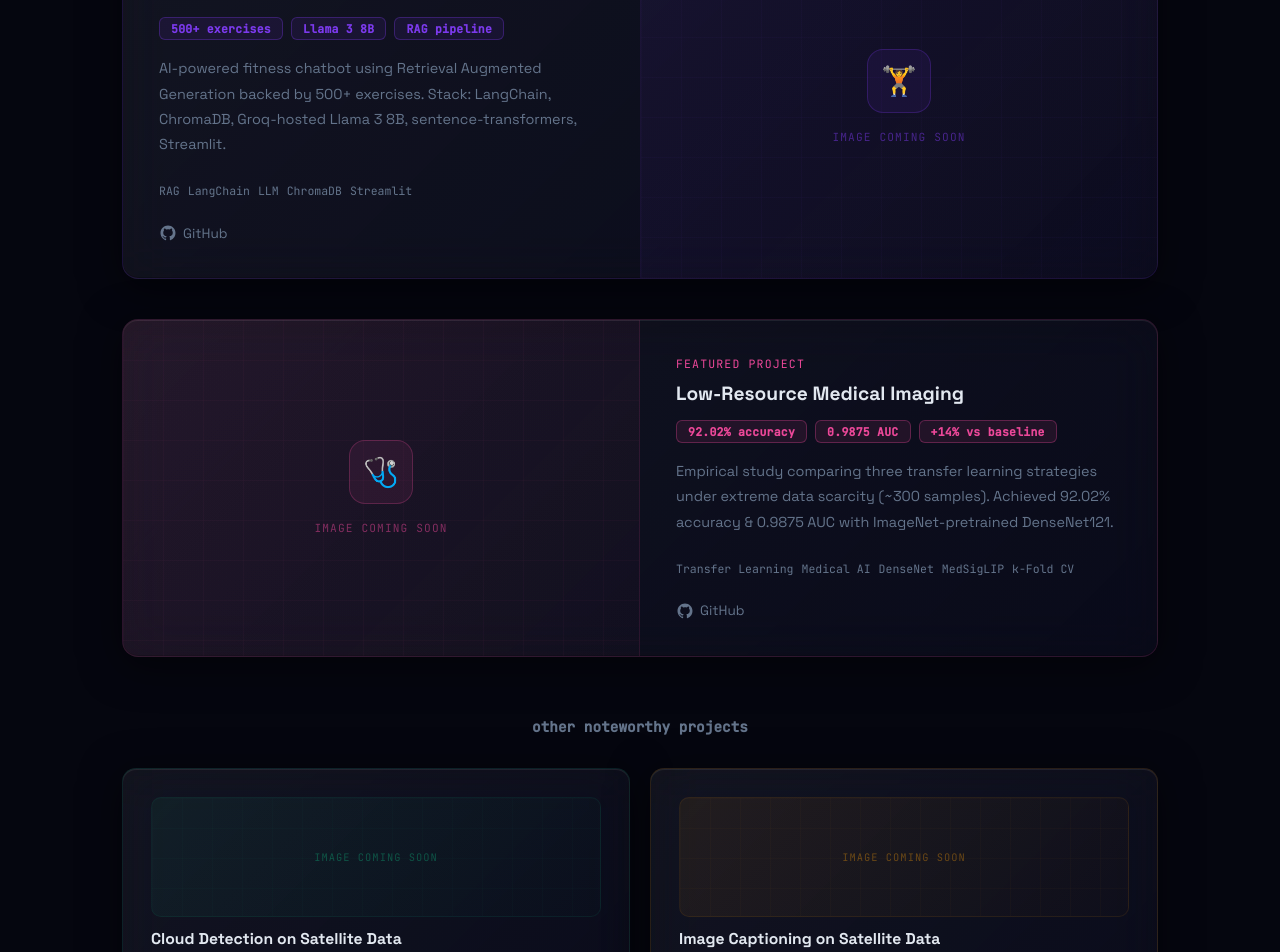
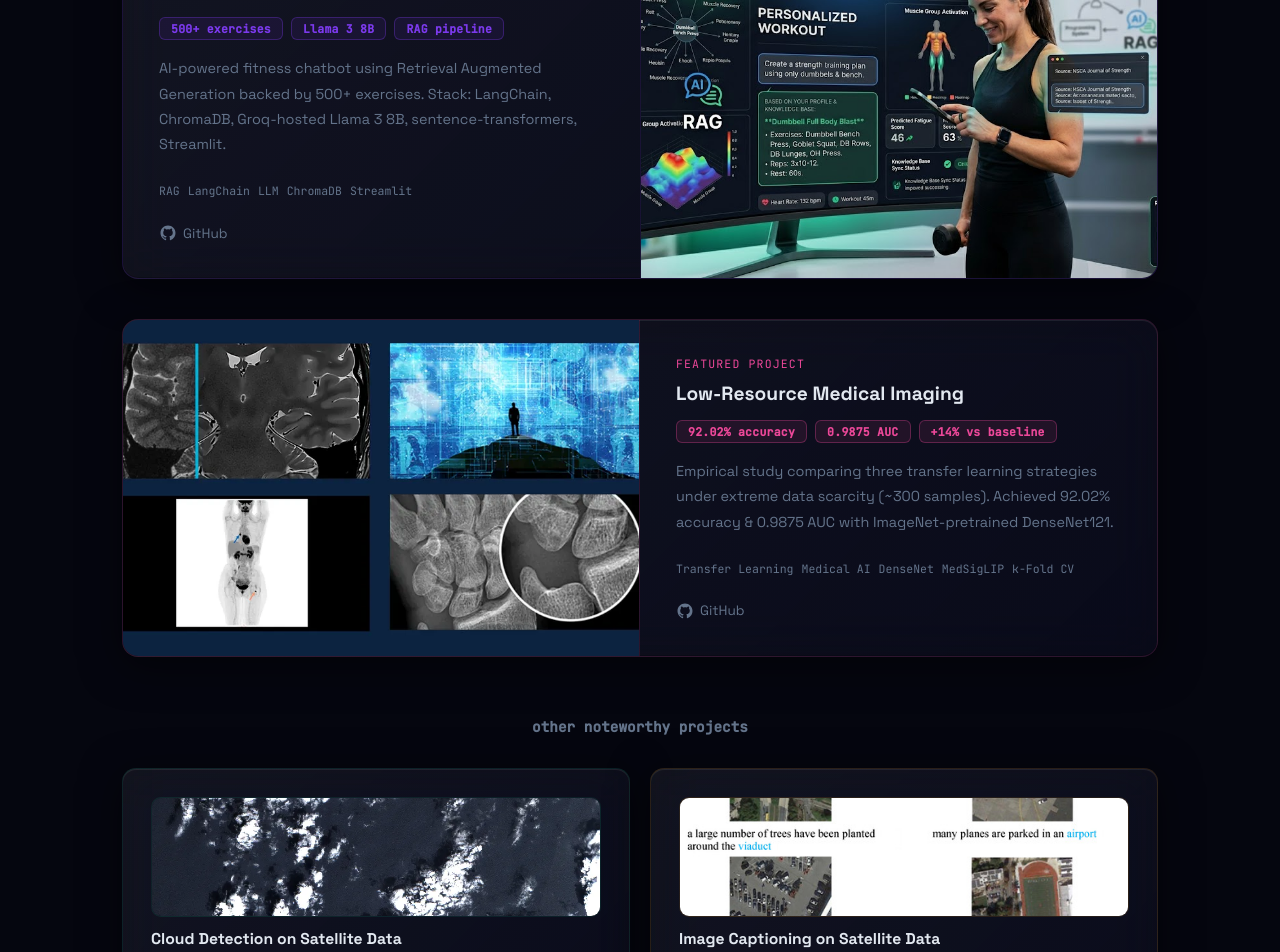
Before and after one commit to Aayush99000/Portfolio, a React (Vite) app: page / in a window 1280 px wide. Shown: the part 4560-5512 px from the top of the page. Built offline with nearby package versions, Linux system fonts and the light colour scheme.

Commit message:
feat(projects): add image paths for all five projects

```diff
--- a/src/components/Projects.jsx
+++ b/src/components/Projects.jsx
@@ -4,7 +4,7 @@ import { motion, useInView } from "framer-motion";
 const projects = [
   {
     title: "Text-to-Sign Motion Generation",
-    image: null, // set to '/images/sign-language.png' when ready
+    image: "/images/Sign-to-text.png",
     desc: "Pipeline mapping natural language to realistic sign language motion sequences (T × 668 skeletal features) using a 55-joint BVH skeleton at 30 FPS across ~12k training samples.",
     metrics: ["~12k samples", "30 FPS", "668 features/frame"],
     tags: ["NLP", "Motion Synthesis", "SMPL-X", "Diffusion", "PyTorch"],
@@ -18,7 +18,7 @@ const projects = [
     metrics: ["500+ exercises", "Llama 3 8B", "RAG pipeline"],
     tags: ["RAG", "LangChain", "LLM", "ChromaDB", "Streamlit"],
     github: "https://github.com/Aayush99000",
-    image: null, // set to '/images/rag-fitness.png' when ready
+    image: "/images/RAG-fitness.png",
     color: "#7c3aed",
     featured: true,
   },
@@ -34,7 +34,7 @@ const projects = [
       "k-Fold CV",
     ],
     github: "https://github.com/Aayush99000",
-    image: null, // set to '/images/medical-imaging.png' when ready
+    image: "/images/medical-imaging.png",
     color: "#ec4899",
     featured: true,
   },
@@ -44,7 +44,7 @@ const projects = [
     metrics: ["98% accuracy", "93% Dice score", "1k+ images"],
     tags: ["UNet", "Segmentation", "LANDSAT", "TensorFlow", "GIS"],
     github: null,
-    image: null, // set to '/images/cloud-detection.png' when ready
+    image: "/images/cloud-detection.png",
     color: "#10b981",
   },
   {
@@ -59,7 +59,7 @@ const projects = [
       "Encoder-Decoder",
     ],
     github: null,
-    image: null, // set to '/images/image-captioning.png' when ready
+    image: "/images/image-captioning.png",
     color: "#f59e0b",
   },
 ];
@@ -164,7 +164,11 @@ export default function Projects() {
                   <img
                     src={p.image}
                     alt={p.title}
-                    style={{ width: "100%", height: "100%", objectFit: "cover" }}
+                    style={{
+                      width: "100%",
+                      height: "100%",
+                      objectFit: "cover",
+                    }}
                   />
                 ) : (
                   <>
@@ -175,19 +179,37 @@ export default function Projects() {
                         backgroundImage: `repeating-linear-gradient(${p.color}08 0 1px, transparent 1px 40px), repeating-linear-gradient(90deg, ${p.color}08 0 1px, transparent 1px 40px)`,
                       }}
                     />
-                    <div style={{ position: "relative", textAlign: "center", padding: 24 }}>
+                    <div
+                      style={{
+                        position: "relative",
+                        textAlign: "center",
+                        padding: 24,
+                      }}
+                    >
                       <div
                         style={{
-                          width: 64, height: 64, borderRadius: 16,
+                          width: 64,
+                          height: 64,
+                          borderRadius: 16,
                           background: `${p.color}15`,
                           border: `1px solid ${p.color}40`,
-                          display: "flex", alignItems: "center", justifyContent: "center",
-                          margin: "0 auto 12px", fontSize: "1.8rem",
+                          display: "flex",
+                          alignItems: "center",
+                          justifyContent: "center",
+                          margin: "0 auto 12px",
+                          fontSize: "1.8rem",
                         }}
                       >
                         {i === 0 ? "🤟" : i === 1 ? "🏋️" : "🩺"}
                       </div>
-                      <span style={{ fontFamily: "JetBrains Mono", fontSize: "0.7rem", color: `${p.color}80`, letterSpacing: "0.1em" }}>
+                      <span
+                        style={{
+                          fontFamily: "JetBrains Mono",
+                          fontSize: "0.7rem",
+                          color: `${p.color}80`,
+                          letterSpacing: "0.1em",
+                        }}
+                      >
                         IMAGE COMING SOON
                       </span>
                     </div>
@@ -378,17 +400,30 @@ export default function Projects() {
                   <img
                     src={p.image}
                     alt={p.title}
-                    style={{ width: "100%", height: "100%", objectFit: "cover" }}
+                    style={{
+                      width: "100%",
+                      height: "100%",
+                      objectFit: "cover",
+                    }}
                   />
                 ) : (
                   <>
                     <div
                       style={{
-                        position: "absolute", inset: 0,
+                        position: "absolute",
+                        inset: 0,
                         backgroundImage: `repeating-linear-gradient(${p.color}06 0 1px, transparent 1px 30px), repeating-linear-gradient(90deg, ${p.color}06 0 1px, transparent 1px 30px)`,
                       }}
                     />
-                    <span style={{ fontFamily: "JetBrains Mono", fontSize: "0.65rem", color: `${p.color}60`, letterSpacing: "0.1em", position: "relative" }}>
+                    <span
+                      style={{
+                        fontFamily: "JetBrains Mono",
+                        fontSize: "0.65rem",
+                        color: `${p.color}60`,
+                        letterSpacing: "0.1em",
+                        position: "relative",
+                      }}
+                    >
                       IMAGE COMING SOON
                     </span>
                   </>
```
